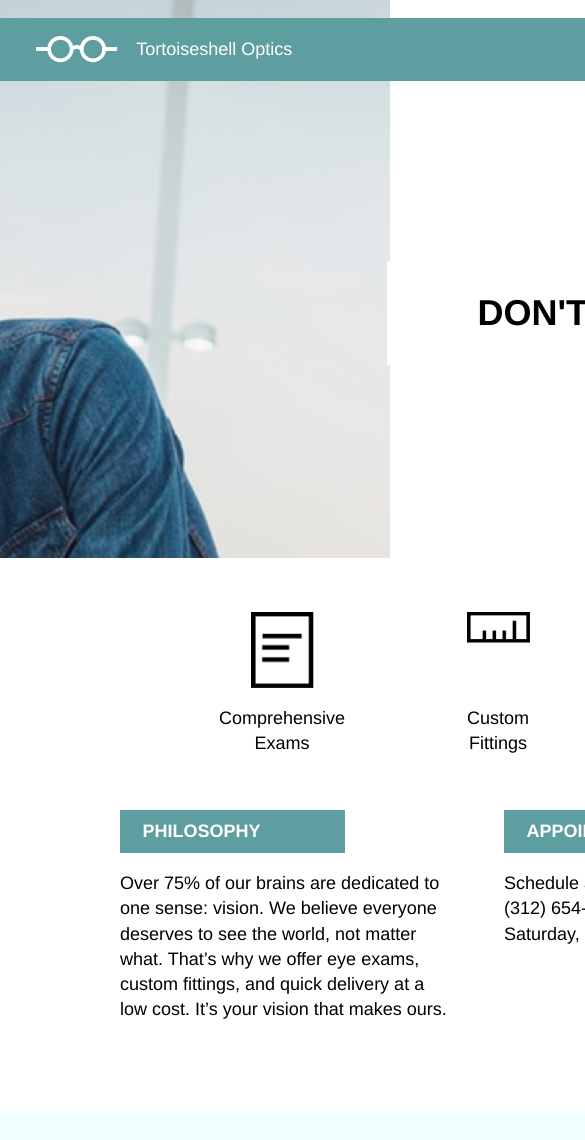
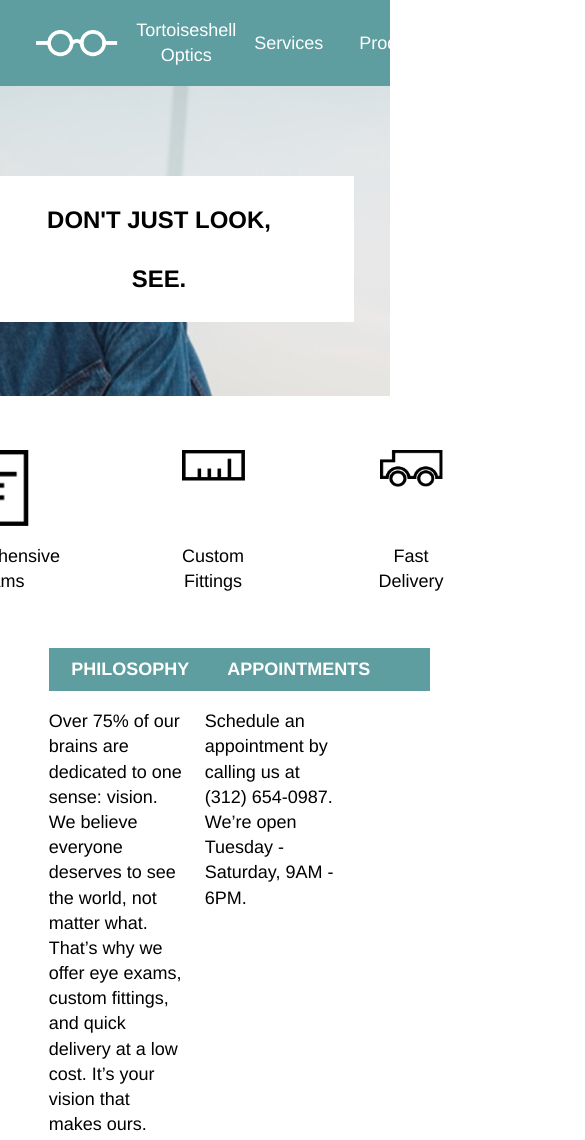
Before and after one commit to 1mauricio4/Tortoiseshell-Optics, a plain HTML site: page index.html in a window 390 px wide. Shown: the top 1140 px of the page, 585 px wide, since content can reach past the window. Drawn offline with Linux system fonts and the light colour scheme.

Commit message:
Add media code for tablet view and metadata on index for viewport

```diff
--- a/index.html
+++ b/index.html
@@ -2,6 +2,7 @@
 <html>
   <head>
     <meta charset="utf-8">
+    <meta name="viewport" content="width=device-width, initial-scale=1.0">
     <title>Tortoiseshell Optics</title>
     <link href="./resources/css/reset.css" type="text/css" rel="stylesheet"/>
     <link href="./resources/css/style.css" type="text/css" rel="stylesheet"/>
--- a/resources/css/style.css
+++ b/resources/css/style.css
@@ -1,6 +1,7 @@
 /******   UNIVERSAL STYLES   ******/
 html,
 body {
+  width: 100%;
   font-size: 18px;
   line-height: 1.4;
   text-align: center;
@@ -16,7 +17,7 @@ body {
 /******   Header   ******/
 header {
   height: 30rem;
-  width: auto;
+  width: 100%;
   margin: auto;
   background-image: url("../images/banner-glasses.png");
   background-repeat: no-repeat;
@@ -34,6 +35,7 @@ nav.container {
 }
 
 .white-logo {
+
   display: flex;
   justify-content: flex-start;
   align-items: center;
@@ -160,6 +162,7 @@ footer {
   justify-content: flex-start;
   align-items: center;
   margin: auto;
+  height: auto;
   background-color: azure;
 }
 
@@ -183,3 +186,31 @@ footer {
   width: auto;
   margin: 0 1rem 0 0;
 }
+
+@media only screen and (max-width: 1020px) {
+  .container {
+    width: 100%;
+    height: auto;
+  }
+
+  header {
+    height: 22rem;
+    width: 100%;
+    padding-top: 0;
+  }
+
+  .content {
+    padding: .75rem 4rem;
+    top: 5rem;
+    left: -2rem;
+    line-height: 3.3rem;
+  }
+
+  .content h2 {
+    font-size: 1.33rem;
+}
+
+  body {
+    padding-bottom: 4rem;
+  }
+}
```
